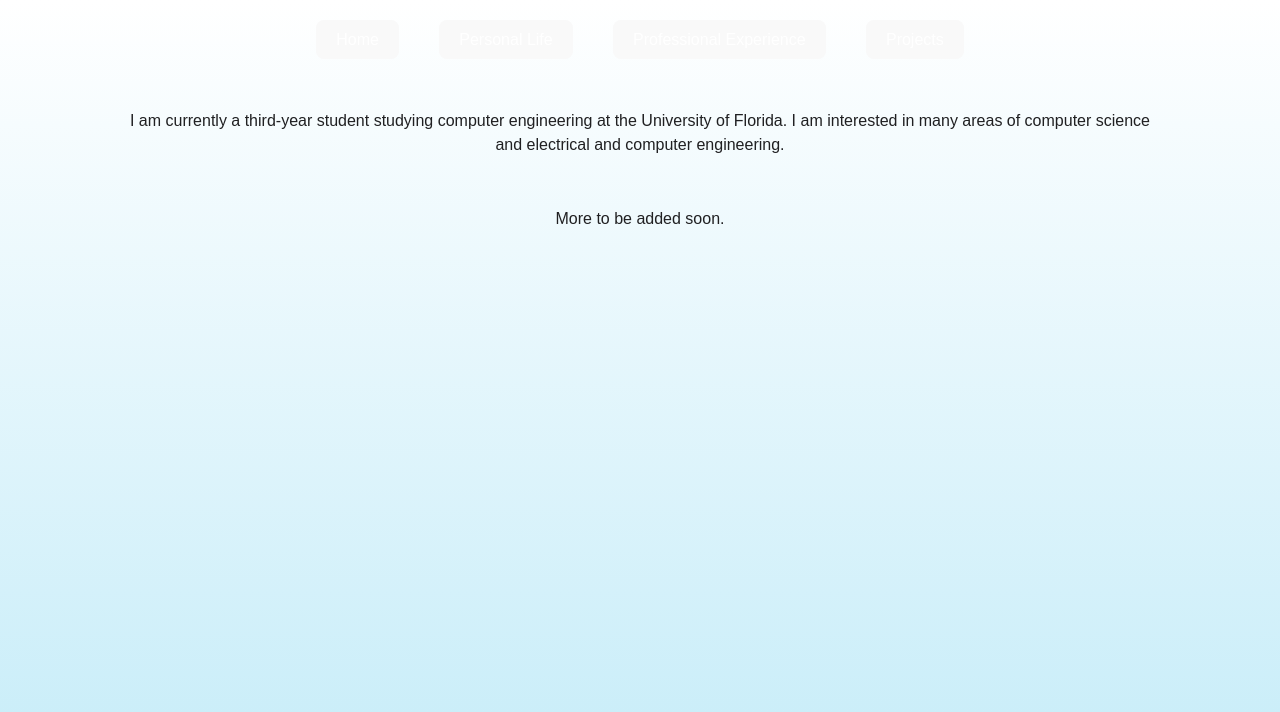
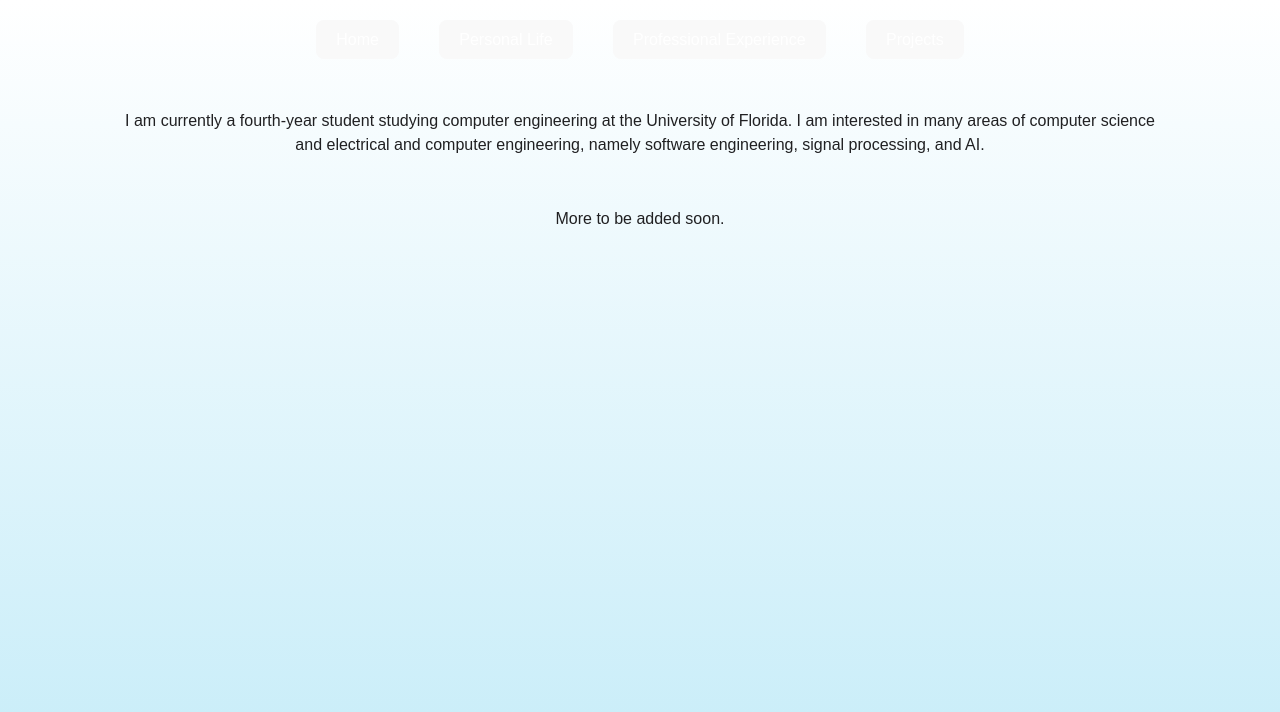
Before and after one commit to tillandert/Personal-Website-Code, a React (Vite) app in the folder my-vite-app/: page /Education in a window 1280 px wide. Shown: the top 712 px of the page. Built offline with nearby package versions, Linux system fonts and the light colour scheme.

Commit message:
Updated Education Bio

```diff
--- a/my-vite-app/src/pages/Education.jsx
+++ b/my-vite-app/src/pages/Education.jsx
@@ -15,8 +15,8 @@ const navigate = useNavigate();
 
             <div style={{ marginTop: '50px' }}>
                 <p>
-                    I am currently a third-year student studying computer engineering at the University of Florida. I am interested
-                    in many areas of computer science and electrical and computer engineering.
+                    I am currently a fourth-year student studying computer engineering at the University of Florida. I am interested
+                    in many areas of computer science and electrical and computer engineering, namely software engineering, signal processing, and AI.
                 </p>
             </div>
 
```
